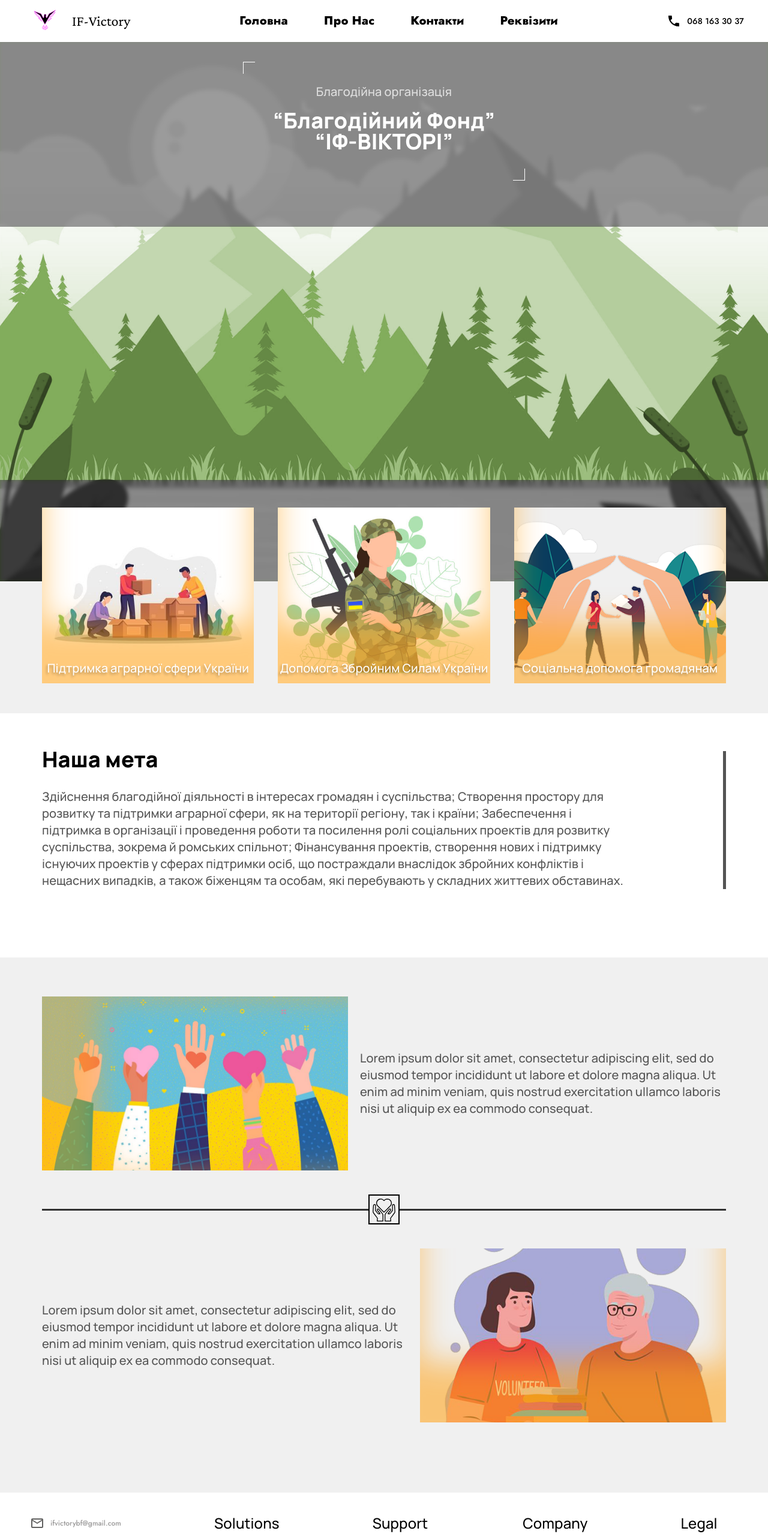
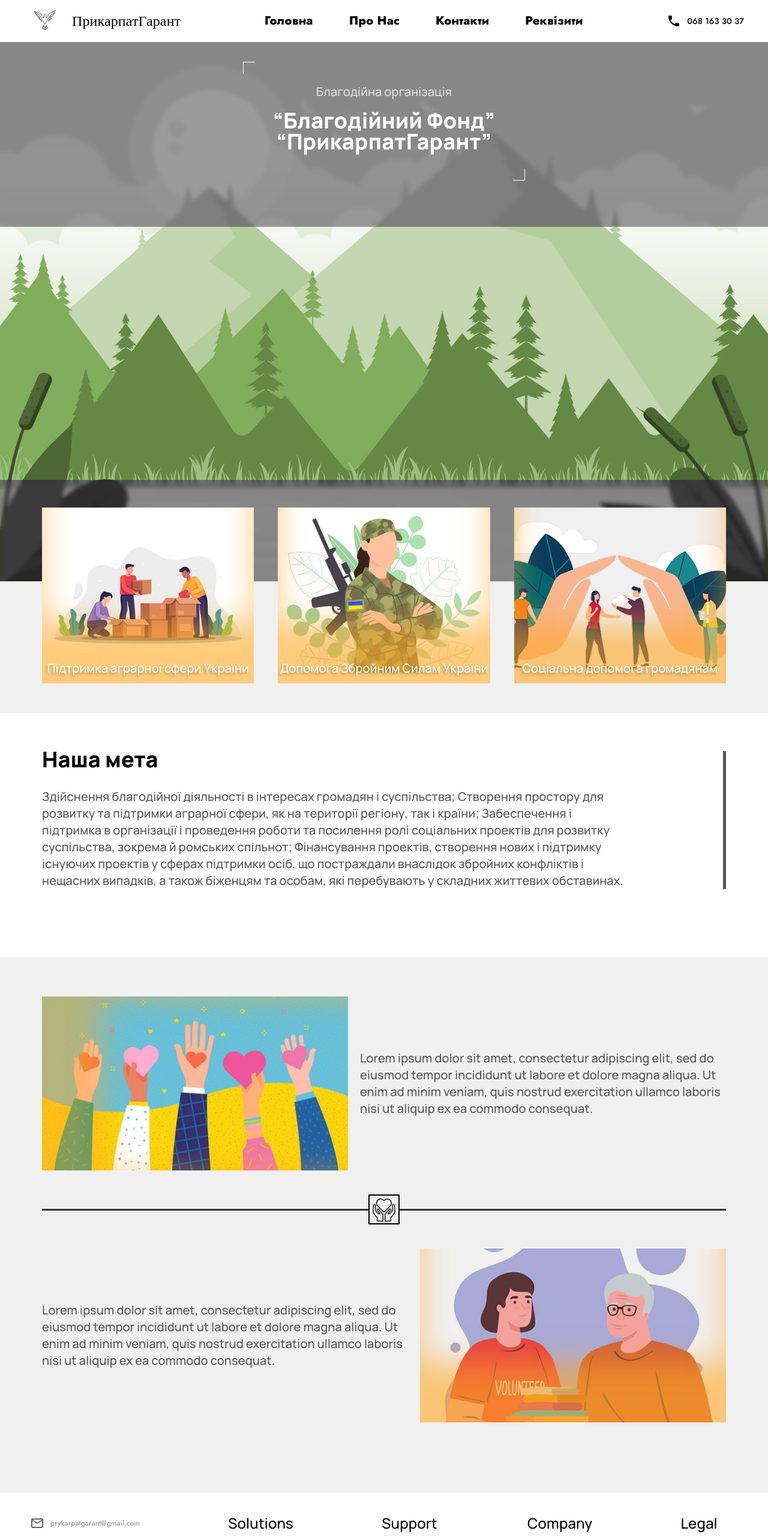
Before and after one commit to HeliosProgTeam/if-victory2v, a Next.js app: page / in a window 1280 px wide. Shown: the top 2562 px of the page at 60% size. Built offline with nearby package versions, Linux system fonts and the light colour scheme.

Commit message:
finish update

```diff
--- a/pages/_document.js
+++ b/pages/_document.js
@@ -22,7 +22,7 @@ export default class MyDocument extends Document {
           />
           <meta name="keywords" content="charity,donation,ukraine " />
           <meta name="author" content="IF-Victory" />
-          <title>IF-Victory</title>
+          <title>ПРИКАРПАТГАРАНТ</title>
           {/*<link rel="apple-touch-icon" sizes="180x180" href="/favicon/favicon.png" />*/}
           {/*<link rel="icon" type="image/png" sizes="32x32" href="/favicon/favicon.png" />*/}
           {/*<link rel="icon" type="image/png" sizes="16x16" href="../src/components/logo/logo.svg" />*/}
--- a/src/components/bankAccounts/BankAccounts.jsx
+++ b/src/components/bankAccounts/BankAccounts.jsx
@@ -96,7 +96,7 @@ export default function BankAccounts({ className }) {
 
                   </p>
                   <p className={"bank-accounts__сolumn"}>
-                    Благодійна Організація {'"Благодійний Фонд "ІФ-ВІКТОРІ""'}
+                    Благодійна Організація {'"Благодійний Фонд "ПрикарпатГарант""'}
                   </p>
                 </h3>
                 <p className={"bank-accounts__top-text"}>
@@ -107,14 +107,14 @@ export default function BankAccounts({ className }) {
                   >
                     Ідент. код:
                   </p>
-                  <p>44763366</p>
+                  <p>44881350</p>
                 </p>
               </div>
               <div className="bank-accounts__stamp">
                 <Img src={StampImg} alt={"Штамп"} />
               </div>
             </div>
-            <BankAccountsTable />
+
           </div>
         </Box>
       </Modal>
--- a/src/components/logo/Logo.jsx
+++ b/src/components/logo/Logo.jsx
@@ -9,7 +9,7 @@ const Logo = () => {
       <div className="logo__img">
         <Img src={LogoImage} alt='hands'/>
       </div>
-      <span className="logo__title">IF-Victory</span>
+      <span className="logo__title">ПрикарпатГарант</span>
     </div>
   );
 };
--- a/src/components/media/Media.jsx
+++ b/src/components/media/Media.jsx
@@ -13,7 +13,7 @@ const Media = () => {
           <div className="media__icon">
             <EmailIcon />
           </div>
-          <a href={'mailto:ifvictorybf@gmail.com'} className={"media__text"}>ifvictorybf@gmail.com</a>
+          <a href={'mailto:prykarpatgarant@gmail.com'} className={"media__text"}>prykarpatgarant@gmail.com</a>
         </li>
         <li className={"media__item"}>
             <Phone phone="068 163 30 37"/>
--- a/src/sections/MainSection/MainSection.jsx
+++ b/src/sections/MainSection/MainSection.jsx
@@ -14,7 +14,7 @@ export const MainSection = ({ ...props }) => {
                 Благодiйна органiзацiя
               </p>
               <h1 className="home__title">“Благодiйний фонд”
-                “IФ-ВIКТОРI”</h1>
+                “ПрикарпатГарант”</h1>
             </div>
           </div>
         </div>
--- a/src/styles/style.scss
+++ b/src/styles/style.scss
@@ -87,7 +87,7 @@ section {
     & li:not(:last-child) {
       margin-right: 40px;
       @media screen and (max-width: 1100px) {
-        margin-right: 20px;
+        margin-right: 5px;
       }
       @media screen and (max-width: 900px) {
         margin-right: 0px;
```
Also changed, not shown: src/components/bankAccounts/stamp.jpg, src/components/logo/logo.svg.
